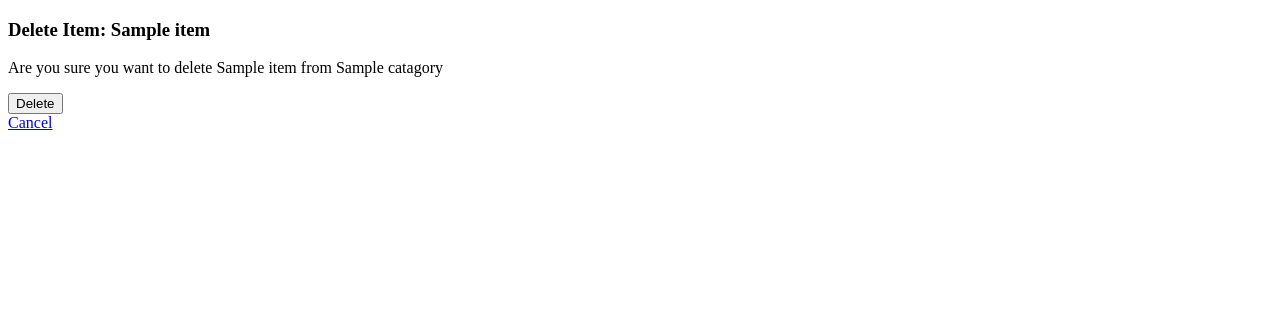
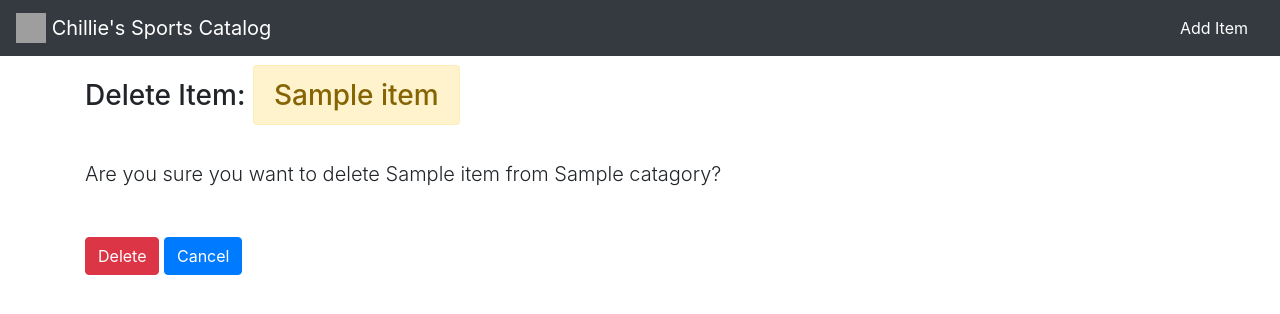
Before and after one commit to chillieguy/flask-catalog-ap, a Flask app: page /catalog/deleteitem/1/ in a window 1280 px wide. Shown: the top 314 px of the page. Run offline with Flask 2, Linux system fonts and the light colour scheme; tables that the repository leaves empty hold one stand-in row (values such as "Sample post"); some libraries are stand-ins or nearby versions; grey boxes are pictures that could not be loaded.

Commit message:
Add basic styling

```diff
--- a/catalog/templates/deleteitem.html
+++ b/catalog/templates/deleteitem.html
@@ -1,17 +1,10 @@
-<!DOCTYPE html>
-<html lang="en">
-<head>
-  <meta charset="UTF-8">
-  <meta name="viewport" content="width=device-width, initial-scale=1.0">
-  <meta http-equiv="X-UA-Compatible" content="ie=edge">
-  <title>Catalog | {{ item.name }}</title>
-</head>
-<body>
-  <h3>Delete Item: {{ item.name }}</h3>
-  <p>Are you sure you want to delete {{ item.name }} from {{ catagory.name }}</p>
-  <form action="{{ url_for('delete_item', item_id=item.id) }}" method="post">
-    <input type="submit" value="Delete">
+{% extends "base.html" %}
+
+{% block content %}
+  <h3 class="mt-3">Delete Item: <span class="alert alert-warning">{{ item.name }}</span></h3>
+  <p class="lead mt-5 mb-5">Are you sure you want to delete {{ item.name }} from {{ catagory.name }}?</p>
+  <form action="{{ url_for('delete_item', item_id=item.id) }}" method="post" class="form-group">
+    <input type="submit" value="Delete" class="btn btn-danger">
+    <button class="btn btn-primary" href="{{ url_for('show_item', catagory_id=catagory.id, item_id=item.id) }}">Cancel</button>
   </form>
-  <a href="{{ url_for('show_item', catagory_id=catagory.id, item_id=item.id) }}">Cancel</a>
-</body>
-</html>
+{% endblock %}
```
